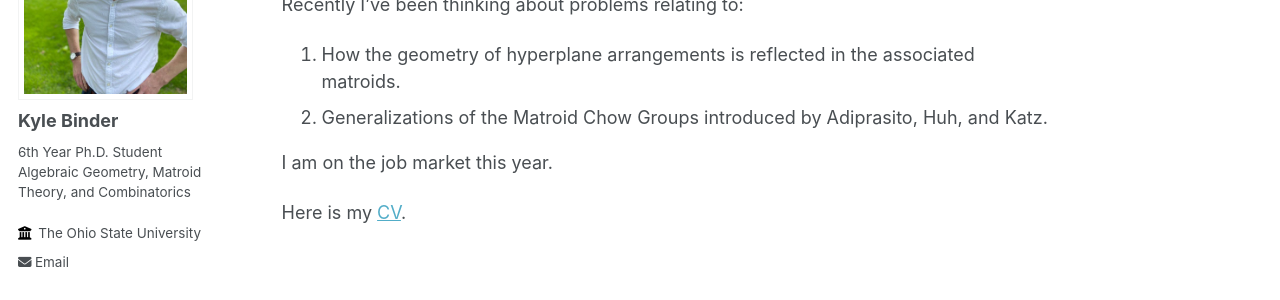
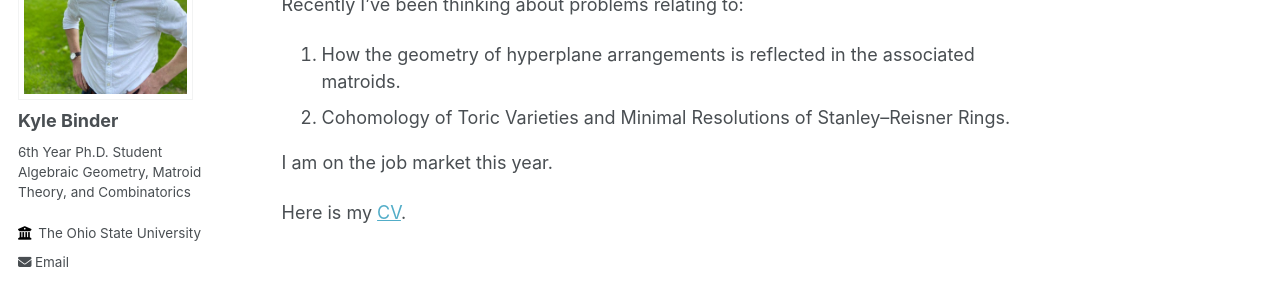
Before and after one commit to bindercommakyle/bindercommakyle.github.io, a Jekyll site: the page built from _pages/about.md, in a window 1280 px wide. Shown: the part 235-535 px from the top of the page. Built offline with Jekyll 4.4.1, drawn with Linux system fonts in a browser that asks for light colours.

Commit message:
Update about.md

```diff
--- a/_pages/about.md
+++ b/_pages/about.md
@@ -11,8 +11,8 @@ I am a 6th year Ph.D. student at Ohio State studying algebraic and tropical geom
 
 Recently I've been thinking about problems relating to:
 1. How the geometry of hyperplane arrangements is reflected in the associated matroids.
-2. Generalizations of the Matroid Chow Groups introduced by Adiprasito, Huh, and Katz.
+2. Cohomology of Toric Varieties and Minimal Resolutions of Stanley--Reisner Rings.
 
 I am on the job market this year.
 
-Here is my [CV](https://bindercommakyle.github.io/files/cv7-11-2024.pdf).
+Here is my [CV](https://bindercommakyle.github.io/files/cv1014024.pdf).
```
